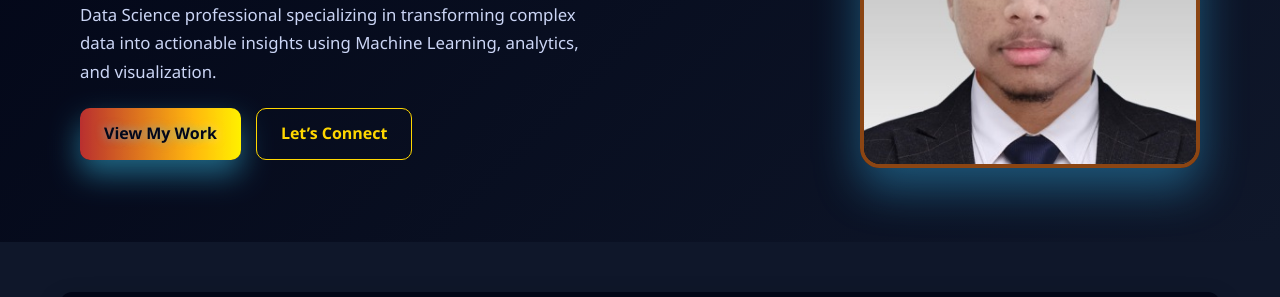
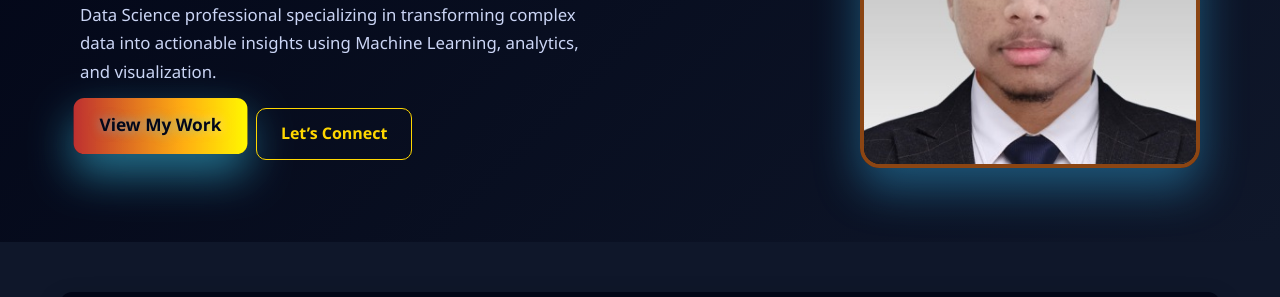
Before and after one commit to Akilkrishnan2005/Akilkrishnan2005.github.io, a plain HTML site: page index.html in a window 1280 px wide. In both pictures the pointer is over the link "View My Work". Shown: the part 294-591 px from the top of the page. Drawn offline with Linux system fonts and the light colour scheme.

Commit message:
Update index.html

```diff
--- a/index.html
+++ b/index.html
@@ -125,13 +125,6 @@ nav a:hover { color:var(--accent); }
   color: var(--accent);
 }
 
-/* Hover = same feel as skill-box */
-.btn-primary:hover,
-.btn-secondary:hover {
-  transform: translateY(-6px) scale(1.06);
-  box-shadow: 0 14px 30px rgba(56,189,248,0.45);
-  filter: brightness(1.12);
-}
 
 /* Click */
 .btn-primary:active,
@@ -800,7 +793,11 @@ footer { background:#020617; text-align:center; padding:20px; font-size:0.9rem;
     box-shadow 0.35s cubic-bezier(0.22, 1, 0.36, 1),
     filter 0.35s ease !important;
 }
-
+.hero-buttons a:hover {
+  transform: translateY(-8px) scale(1.08) !important;
+  box-shadow: 0 18px 40px rgba(56,189,248,0.5) !important;
+  filter: brightness(1.15);
+}
 
 
 </style>
```
